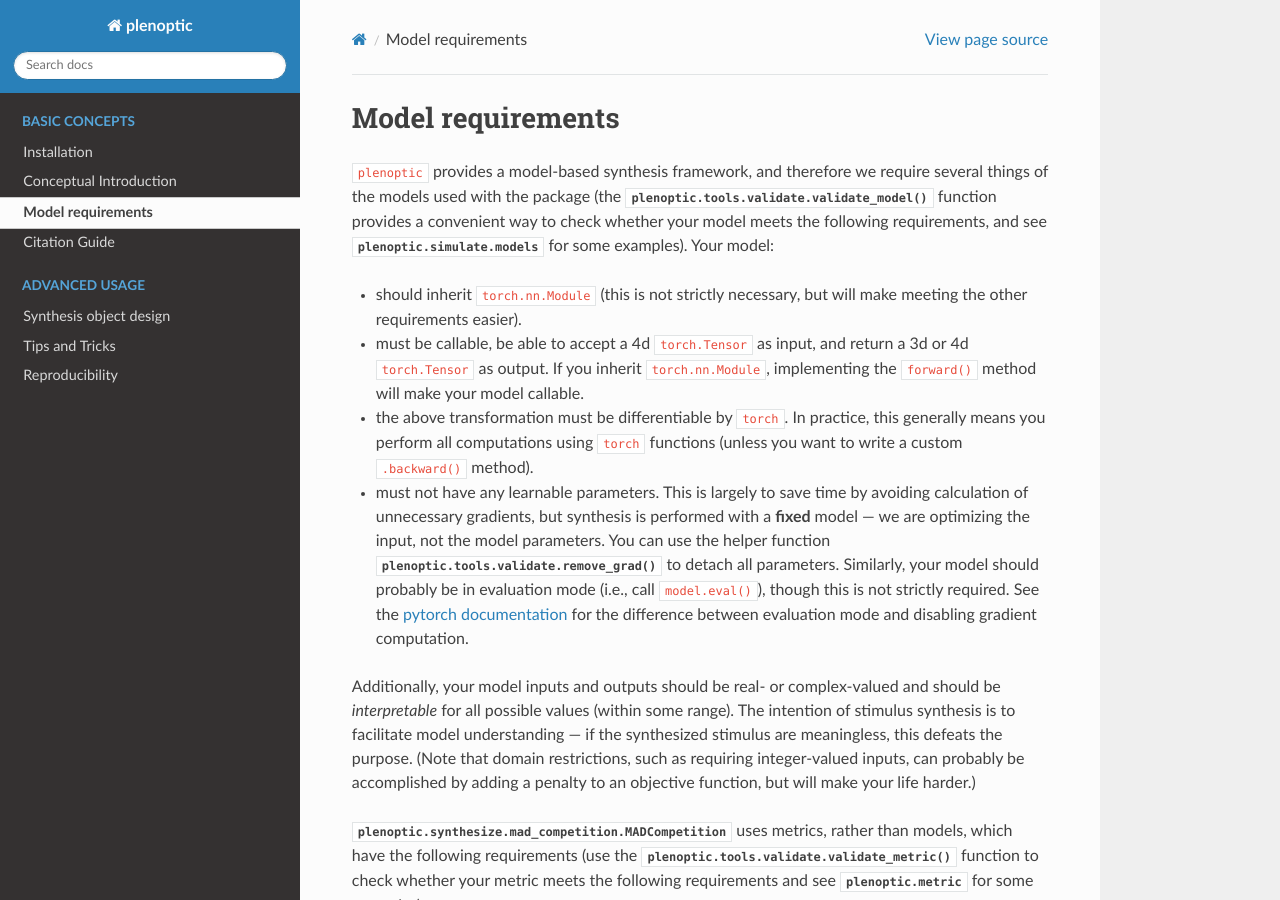
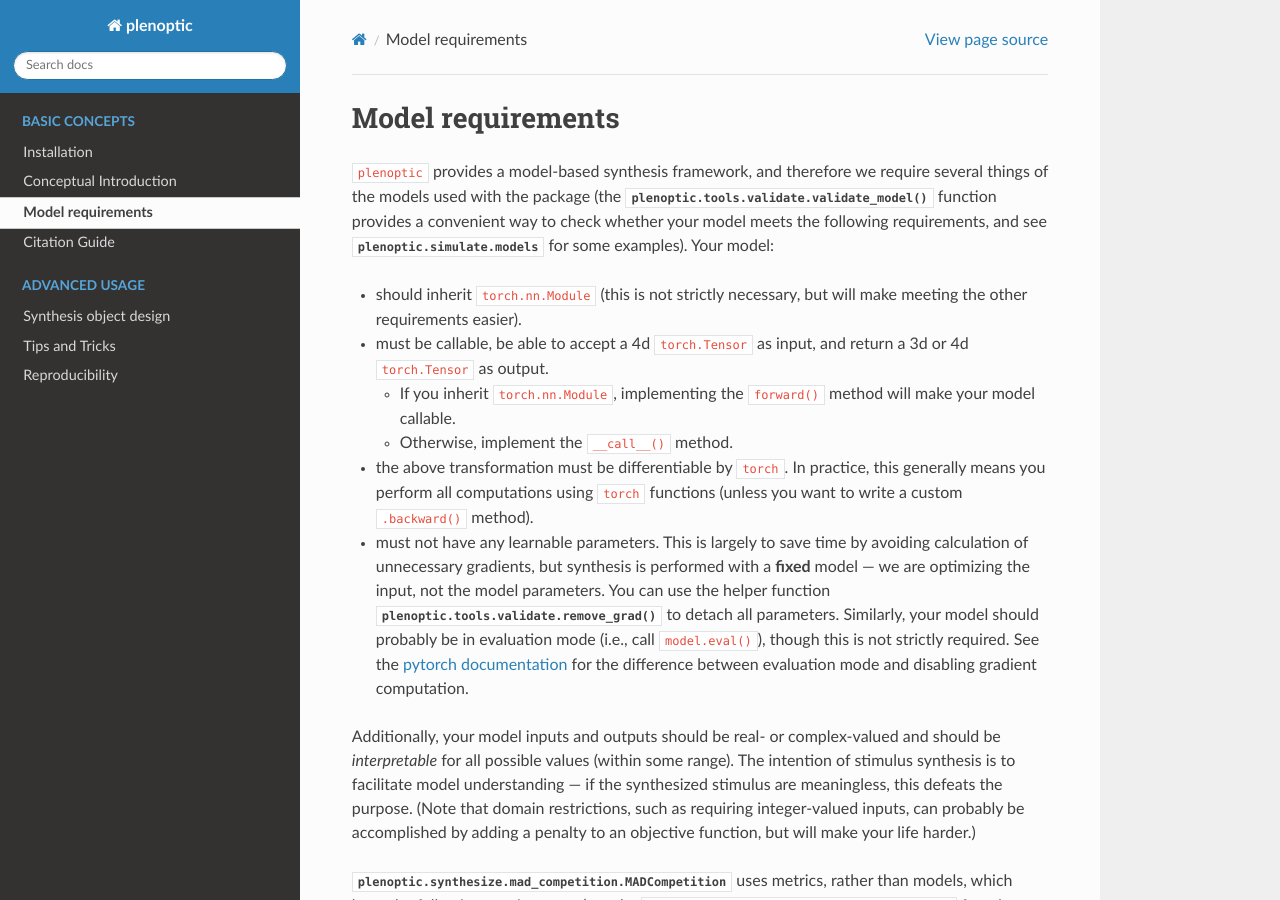
Before and after one commit to plenoptic-org/plenoptic, a Sphinx documentation site: the page built from docs/models.rst, in a window 1280 px wide and 900 px high. Built offline with Sphinx 7.4.7 and the Read the Docs theme 2.0.0, drawn with Linux system fonts in a browser that asks for light colours; pages that are not in the unit, such as notebooks, are missing from menus; the version number could not be read and is left out.

Commit message:
validate_model now works with non-Module models
and updates model requirements page to describe this

```diff
--- a/docs/models.rst
+++ b/docs/models.rst
@@ -12,8 +12,12 @@ way to check whether your model meets the following requirements, and see
 * should inherit ``torch.nn.Module`` (this is not strictly necessary, but will
   make meeting the other requirements easier).
 * must be callable, be able to accept a 4d ``torch.Tensor`` as input, and return
-  a 3d or 4d ``torch.Tensor`` as output. If you inherit ``torch.nn.Module``,
-  implementing the ``forward()`` method will make your model callable.
+  a 3d or 4d ``torch.Tensor`` as output.
+
+  * If you inherit ``torch.nn.Module``, implementing the ``forward()`` method
+    will make your model callable.
+  * Otherwise, implement the ``__call__()`` method.
+
 * the above transformation must be differentiable by ``torch``. In practice,
   this generally means you perform all computations using ``torch`` functions
   (unless you want to write a custom ``.backward()`` method).
```
Also changed, not shown: 1 other file.
